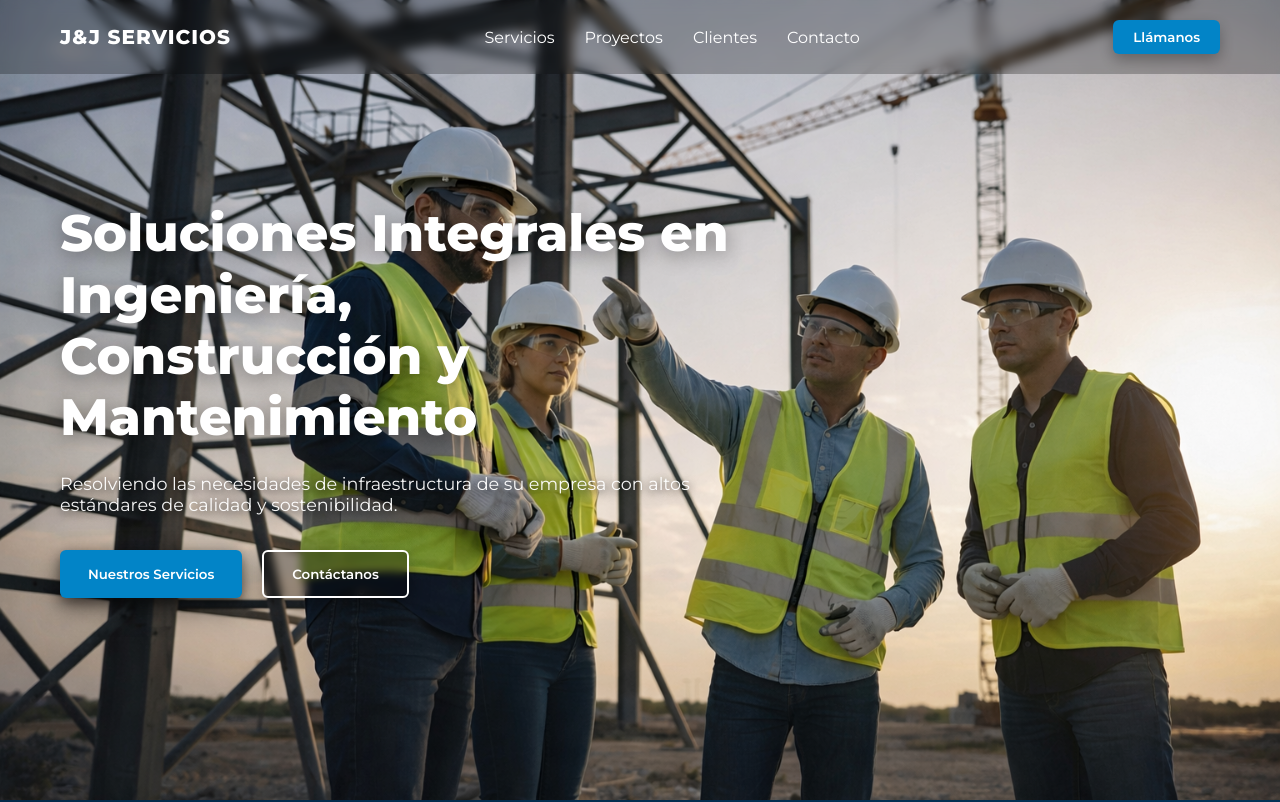
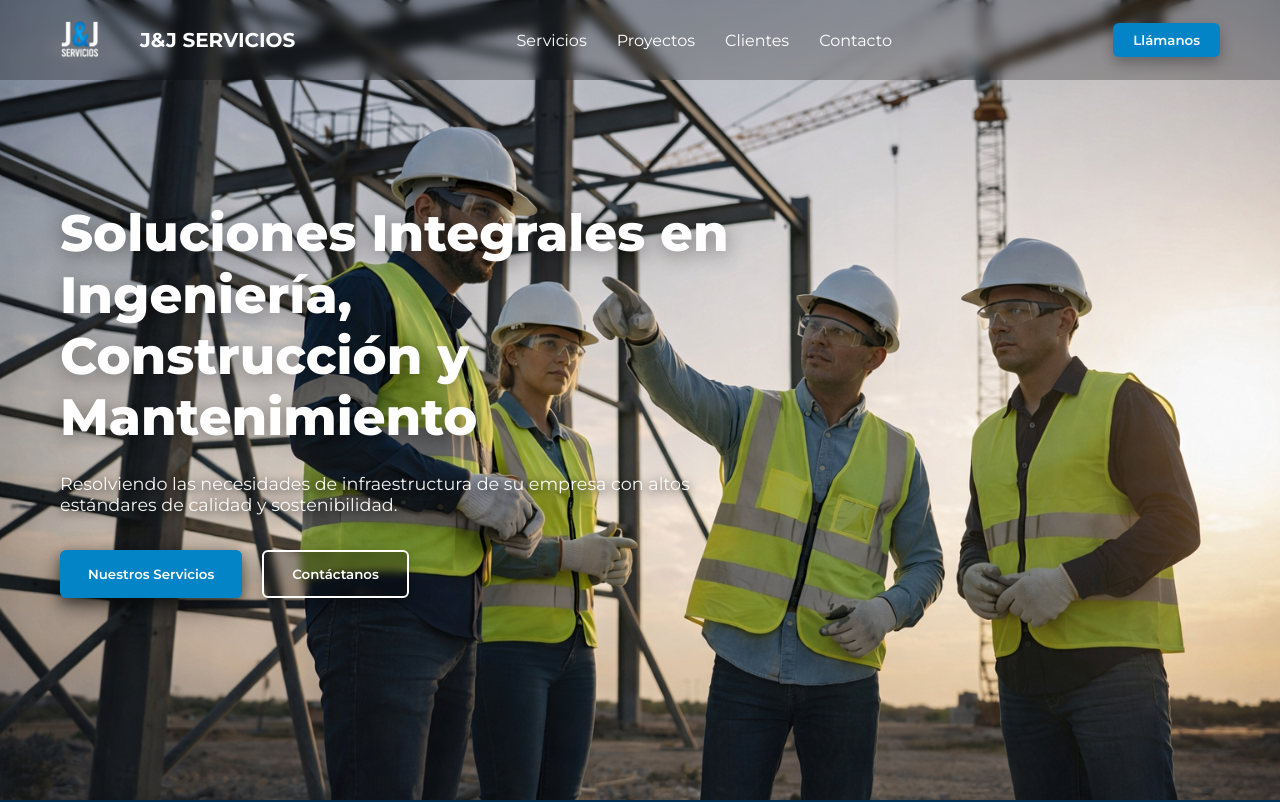
Before and after one commit to FIME-JYJ/JYJ-Landing-Page, a React (Create React App) app: page / in a window 1280 px wide. Shown: the top 802 px of the page. Built offline with nearby package versions, Linux system fonts and the light colour scheme.

Commit message:
Logo J&J

```diff
--- a/src/App.css
+++ b/src/App.css
@@ -323,3 +323,24 @@ body {
 .list-text {
   flex: 1;
 }
+/* Contendedor de logo jhyj*/
+.logo-container {
+  display: flex;
+  align-items: center;
+  gap: 10px;
+}
+
+/* Logo JyJ*/
+.logo-img {
+  width: 40px;
+  height: 40px;
+  object-fit: contain;
+}
+
+/* texto del lgo JYJ */
+.logo-text {
+  font-size: 20px;
+  font-weight: 700;
+  color: white;
+  margin-left: 30px;
+}
--- a/src/components/Navbar.jsx
+++ b/src/components/Navbar.jsx
@@ -1,4 +1,7 @@
+import logo from "../img/logojyj.png";
+
 function Navbar() {
+
   const scrollToSection = (sectionId) => {
     const element = document.getElementById(sectionId);
     if (element) {
@@ -8,10 +11,17 @@ function Navbar() {
 
   return (
     <nav className="navbar">
-      <div className="logo">J&J SERVICIOS</div>
+
+      {/* LOGO + TEXTO */}
+      <div className="logo-container">
+        <img src={logo} alt="J&J Logo" className="logo-img" />
+        <span className="logo-text">J&J SERVICIOS</span>
+      </div>
 
       <ul className="nav-links">
-        <li onClick={() => scrollToSection('servicios')} style={{ cursor: 'pointer' }}>Servicios</li>
+        <li onClick={() => scrollToSection('servicios')} style={{ cursor: 'pointer' }}>
+          Servicios
+        </li>
         <li>Proyectos</li>
         <li>Clientes</li>
         <li>Contacto</li>
```
